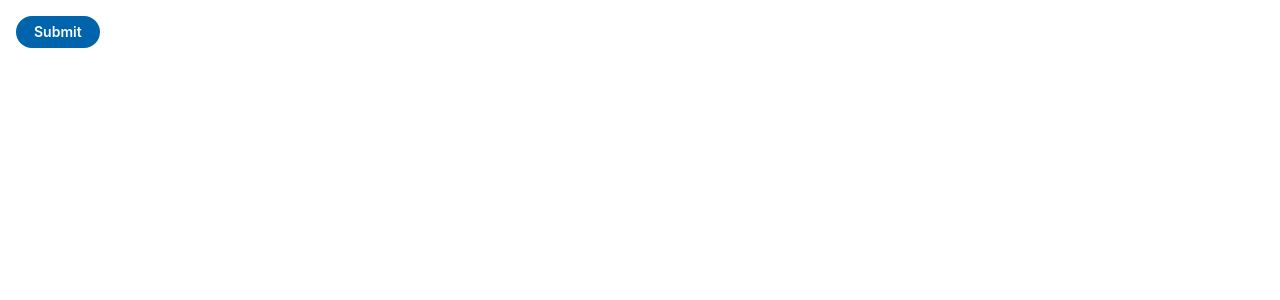
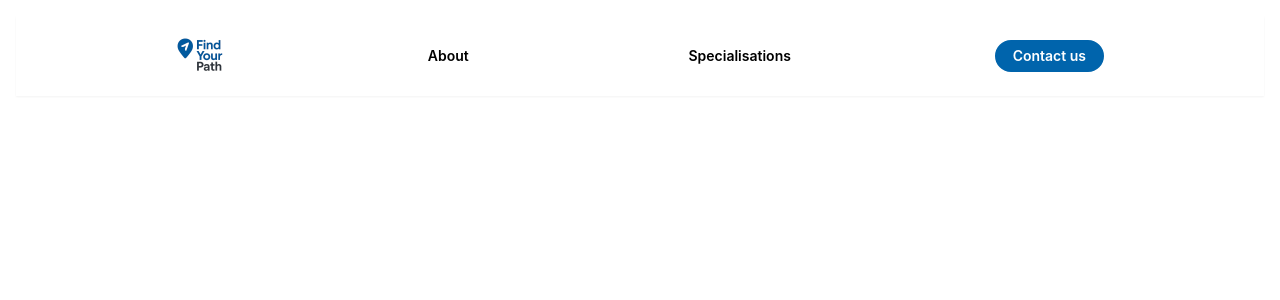
Before and after one commit to bdan0005/eng-path-navigator, a React (Create React App) app in the folder frontend/: page / in a window 1280 px wide. Shown: the top 300 px of the page. Built offline with nearby package versions, Linux system fonts and the light colour scheme.

Commit message:
Add top bar

```diff
--- a/frontend/src/App.js
+++ b/frontend/src/App.js
@@ -1,13 +1,9 @@
-import Button from './components/Button';
+import TopBar from './components/TopBar';
 
 function App() {
   return (
     <div className="p-4">
-      <Button
-        type="primary"
-        text="Submit"
-        handleClick={() => alert('Clicked!')}
-      />
+      <TopBar />
     </div>
   );
 }
--- /dev/null
+++ b/frontend/src/components/TopBar.js
@@ -0,0 +1,24 @@
+import Button from './Button';
+import Logo from '../assets/temp_logo.png';
+
+const TopBar = () => {
+  return (
+    <div className="w-full bg-white shadow-sm px-40 py-4 flex items-center justify-between">
+      <img src={Logo} alt="Logo" className="h-12 w-auto" />
+      <Button
+        type="secondary"
+        text="About"
+      />
+      <Button
+        type="secondary"
+        text="Specialisations"
+      />
+      <Button
+        type="primary"
+        text="Contact us"
+      />
+    </div>
+  );
+};
+
+export default TopBar;
```
Also changed, not shown: frontend/public/temp_logo.png (deleted), frontend/src/assets/temp_logo.png (added).
